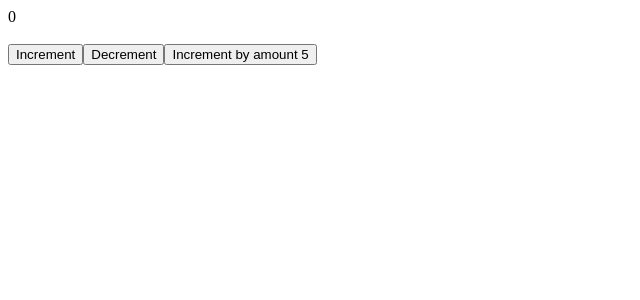
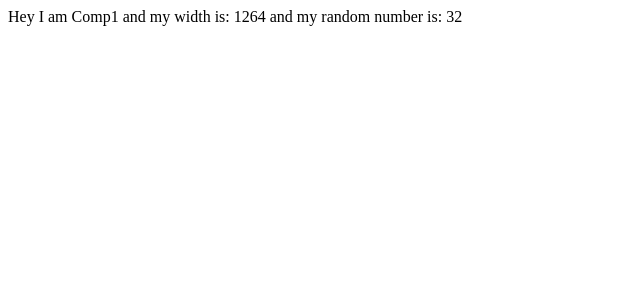
Before and after one commit to Shri2710/react-revision, a React app: page / in a window 1280 px wide. Shown: the top 300 px of the page, without its empty margins (0-640 px from the left). Built offline with nearby package versions, Linux system fonts and the light colour scheme.

Commit message:
HOC Design Pattern

```diff
--- a/src/App.js
+++ b/src/App.js
@@ -1,17 +1,10 @@
 import React from 'react';
-import { useSelector, useDispatch } from 'react-redux'
-import { decrement, increment, incrementByAmount } from './counterSlice'
+import Comp1 from './Comp1';
+
 const App = () => {
-    const count = useSelector((state) => state.counter.value);
-    const dispatch = useDispatch()
 
     return <>
-        {count}
-        <br />
-        <br />
-       <button onClick = {()=> dispatch(increment())}>Increment</button>
-       <button onClick = {()=> dispatch(decrement())}>Decrement</button>
-       <button onClick = {()=> dispatch(incrementByAmount(5))}>Increment by amount 5</button>
+        <Comp1 randomNumber={32} />
     </>
 }
 
--- /dev/null
+++ b/src/Comp1.js
@@ -0,0 +1,9 @@
+import React, {forwardRef} from 'react';
+import withDimensions from './WithDimensions';
+const Comp1 = (props,forwardReffromParent) => {
+  return (
+    <div ref={forwardReffromParent} className="comp1">Hey I am Comp1 and my width is: {props.width} and my random number is: {props.randomNumber}</div>
+  )
+}
+
+export default withDimensions(forwardRef(Comp1));
--- /dev/null
+++ b/src/WithDimensions.js
@@ -0,0 +1,20 @@
+import React from 'react';
+import { useState,useRef, useEffect } from 'react';
+const withDimensions = (Component)=>{
+    return function WithDimensions(props){
+        const [width,setWidth] = useState(null);
+        const [height,setHeight] = useState(null);
+
+        const compRef = useRef();
+
+        useEffect(()=>{
+            if(compRef.current){
+                setWidth(compRef.current.offsetWidth);
+                setHeight(compRef.current.offsetHeight);
+            }
+        },[compRef]);
+        return <Component ref={compRef} width={width} height={height} {...props} />
+    }
+}
+
+export default withDimensions;
```
